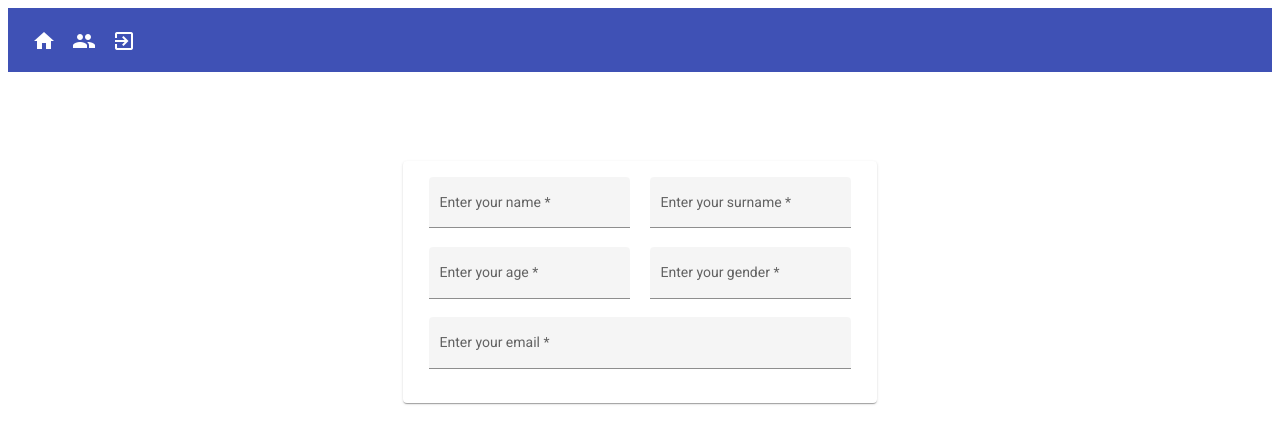
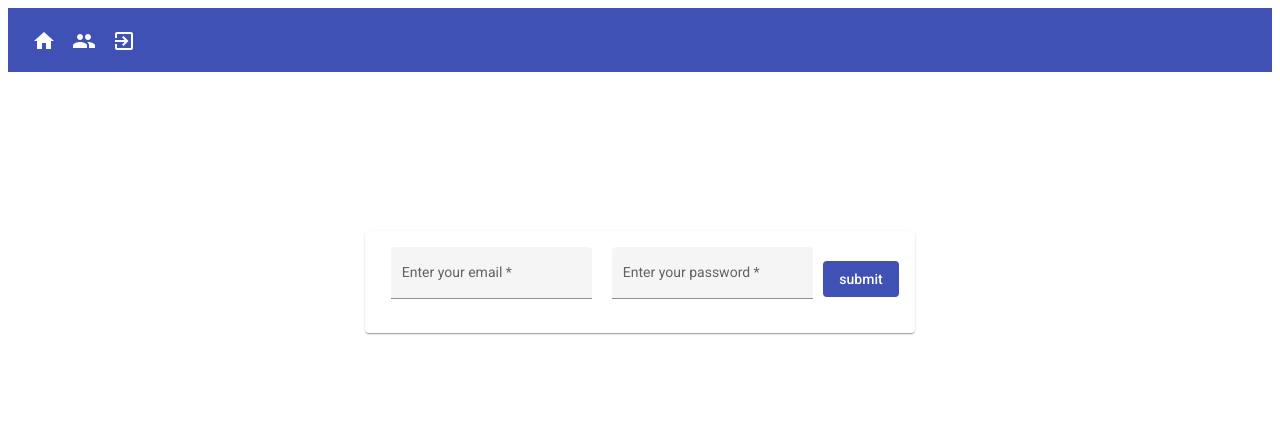
Before and after one commit to TluwaniMS/introduction-to-cypress-testing, an Angular app: page /authentication in a window 1280 px wide. Shown: the top 444 px of the page. Built offline with nearby package versions, Linux system fonts and the light colour scheme.

Commit message:
adding-form-submission-buttons

```diff
--- a/src/app/components/auth-page/auth-page.component.ts
+++ b/src/app/components/auth-page/auth-page.component.ts
@@ -6,7 +6,7 @@ import { Component, OnInit } from '@angular/core';
   styleUrls: ['./auth-page.component.sass'],
 })
 export class AuthPageComponent implements OnInit {
-  signInFormDisplayIsActive = false;
+  signInFormDisplayIsActive = true;
 
   constructor() {}
 
--- a/src/app/components/login-page/login-page.component.html
+++ b/src/app/components/login-page/login-page.component.html
@@ -1,16 +1,22 @@
 <mat-card>
   <mat-card-content>
-    <form [formGroup]="userLoginForm">
+    <form [formGroup]="userLoginForm" (ngSubmit)="signIn()">
       <mat-form-field appearance="fill">
         <mat-label>Enter your email</mat-label>
         <input matInput formControlName="email" />
-        <mat-error *ngIf="userLoginForm.get('email')?.hasError('required')">Please enter your email</mat-error>
+        <mat-error *ngIf="userLoginForm.get('email')?.hasError('required')"
+          >Please enter your email</mat-error
+        >
       </mat-form-field>
       <mat-form-field appearance="fill">
         <mat-label>Enter your password</mat-label>
         <input matInput formControlName="password" />
-        <mat-error *ngIf="userLoginForm.get('password')?.hasError('required')">Please enter your email</mat-error>
+        <mat-error *ngIf="userLoginForm.get('password')?.hasError('required')"
+          >Please enter your password</mat-error
+        >
       </mat-form-field>
+
+      <button mat-flat-button color="primary">submit</button>
     </form>
   </mat-card-content>
 </mat-card>
--- a/src/app/components/login-page/login-page.component.ts
+++ b/src/app/components/login-page/login-page.component.ts
@@ -15,4 +15,8 @@ export class LoginPageComponent implements OnInit {
   });
 
   ngOnInit(): void {}
+
+  signIn() {
+    console.log(this.userLoginForm.value);
+  }
 }
--- a/src/app/components/registration-page/registration-page.component.html
+++ b/src/app/components/registration-page/registration-page.component.html
@@ -1,6 +1,6 @@
 <mat-card>
   <mat-card-content>
-    <form [formGroup]="userRegistrationForm">
+    <form [formGroup]="userRegistrationForm" (ngSubmit)="registerUser()">
       <div class="form-fields-main-container">
         <div class="form-inputs-container">
           <mat-form-field appearance="fill">
@@ -34,6 +34,9 @@
           <mat-error *ngIf="userRegistrationForm.get('email')?.hasError('email')">Please enter a valid email.</mat-error>
         </mat-form-field>
       </div>
+      <button mat-flat-button color="primary">
+        register
+      </button>
     </form>
   </mat-card-content>
 </mat-card>
--- a/src/app/components/registration-page/registration-page.component.ts
+++ b/src/app/components/registration-page/registration-page.component.ts
@@ -17,4 +17,8 @@ export class RegistrationPageComponent implements OnInit {
   });
 
   ngOnInit(): void {}
+
+  registerUser() {
+    console.log(this.userRegistrationForm.value);
+  }
 }
```
